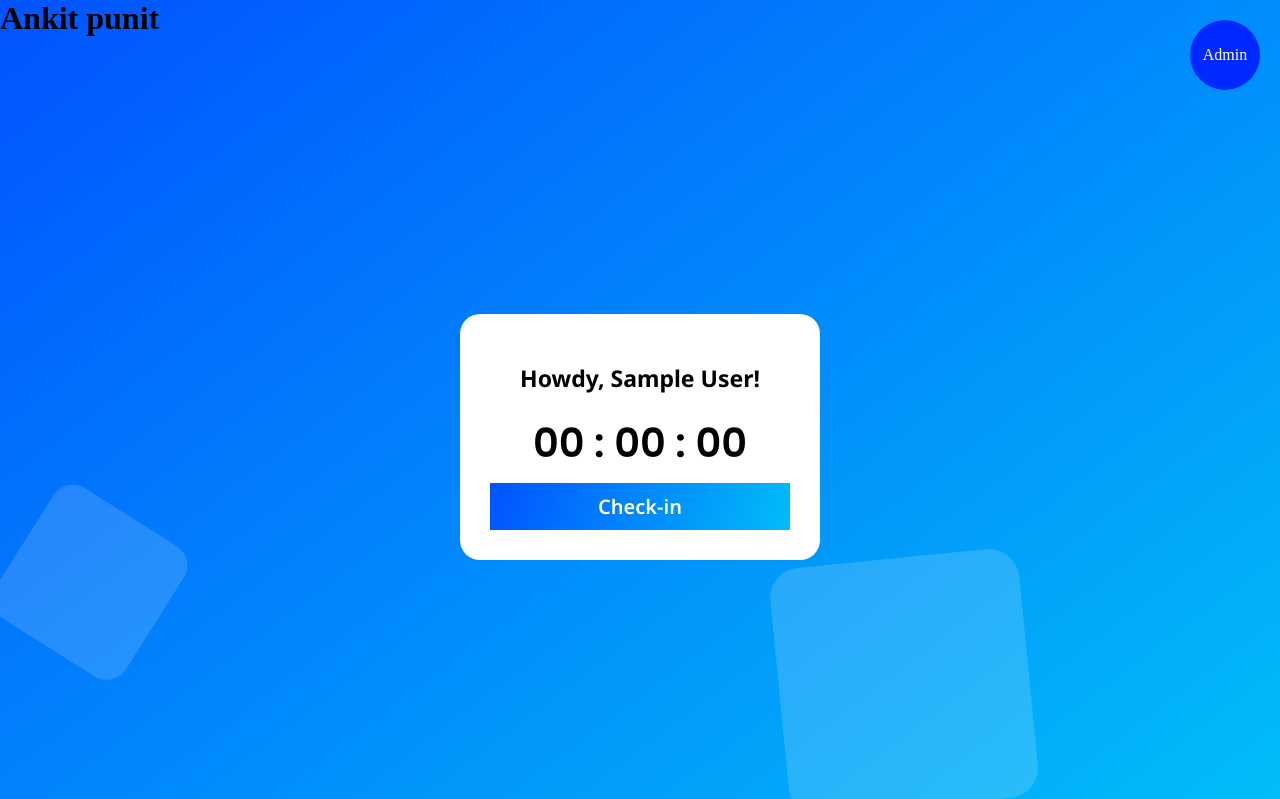
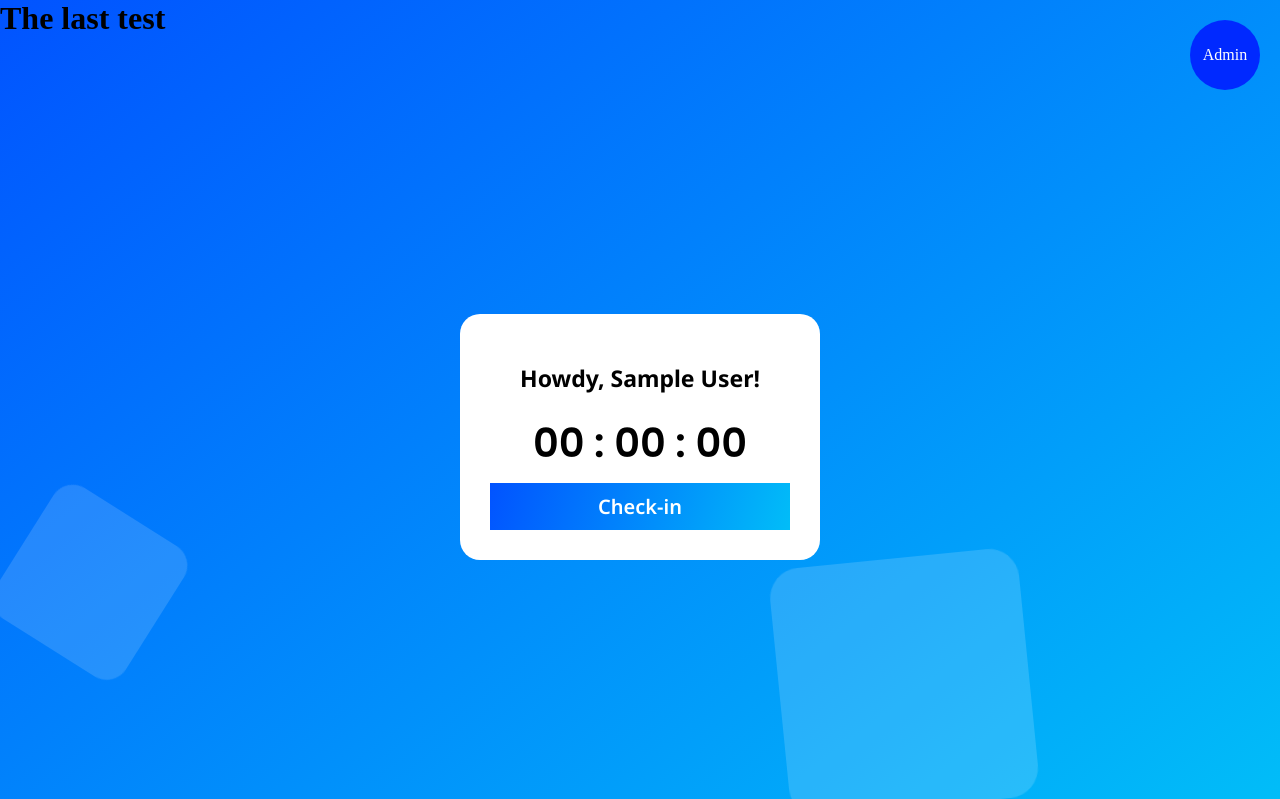
Before and after one commit to wanderingsoul590/people-pixel, a PHP site: page / in a window 1280 px wide. Shown: the top 799 px of the page. Run offline with PHP 8.4, Linux system fonts and the light colour scheme; the visitor is signed in with stand-in values (Sample User, id 1); data comes from the database, SQL or seed files in the repository; some libraries are stand-ins or nearby versions.

Commit message:
final test

```diff
--- a/index.php
+++ b/index.php
@@ -1,5 +1,5 @@
 <?php
-echo '<h1>Ankit punit</h1>';
+echo '<h1>The last test</h1>';
 session_start();
 include_once "header.php";
 
```
